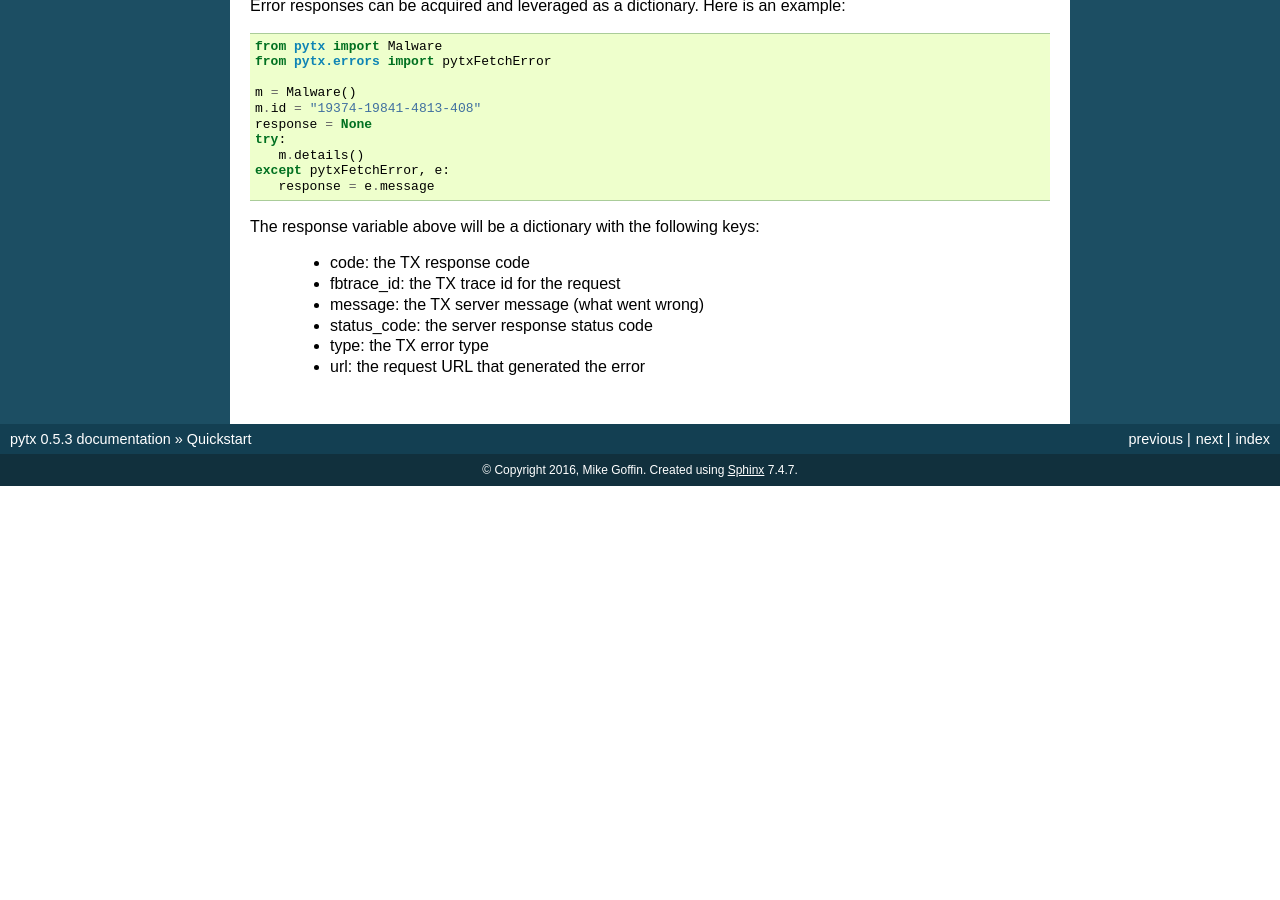
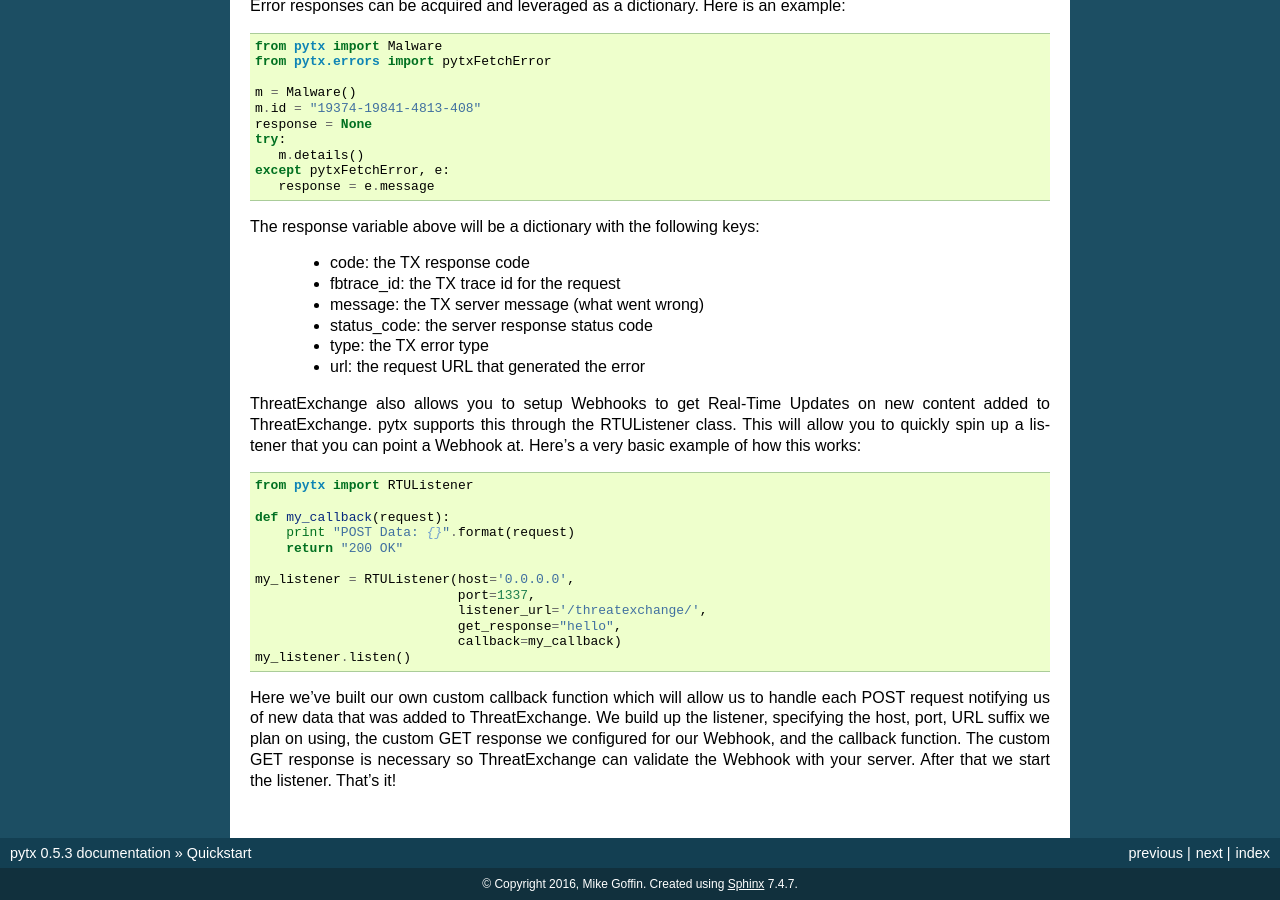
Before and after one commit to facebook/ThreatExchange, a Sphinx documentation site: the page built from pytx/docs/quickstart.rst, in a window 1280 px wide and 900 px high, scrolled down 3573 px. Built offline with Sphinx 7.4.7, drawn with Linux system fonts in a browser that asks for light colours; before the commit the page ends 4059 px from its top, so only the background shows below that.

Commit message:
Add documentation for RTU.

```diff
--- a/pytx/docs/index.rst
+++ b/pytx/docs/index.rst
@@ -22,6 +22,7 @@ Contents:
    pytx.malware
    pytx.malware_family
    pytx.request
+   pytx.rtu
    pytx.threat_descriptor
    pytx.threat_exchange_member
    pytx.threat_indicator
--- a/pytx/docs/quickstart.rst
+++ b/pytx/docs/quickstart.rst
@@ -270,3 +270,30 @@ The response variable above will be a dictionary with the following keys:
     - status_code: the server response status code
     - type: the TX error type
     - url: the request URL that generated the error
+
+ThreatExchange also allows you to setup Webhooks to get Real-Time Updates on new
+content added to ThreatExchange. pytx supports this through the RTUListener
+class. This will allow you to quickly spin up a listener that you can point a
+Webhook at. Here's a very basic example of how this works:
+
+.. code-block :: python
+
+   from pytx import RTUListener
+
+   def my_callback(request):
+       print "POST Data: {}".format(request)
+       return "200 OK"
+
+   my_listener = RTUListener(host='0.0.0.0',
+                             port=1337,
+                             listener_url='/threatexchange/',
+                             get_response="hello",
+                             callback=my_callback)
+   my_listener.listen()
+
+Here we've built our own custom callback function which will allow us to handle
+each POST request notifying us of new data that was added to ThreatExchange. We
+build up the listener, specifying the host, port, URL suffix we plan on using,
+the custom GET response we configured for our Webhook, and the callback
+function. The custom GET response is necessary so ThreatExchange can validate
+the Webhook with your server. After that we start the listener. That's it!
```
Also changed, not shown: pytx/docs/pytx.rtu.rst (added, +10 -0 lines).
